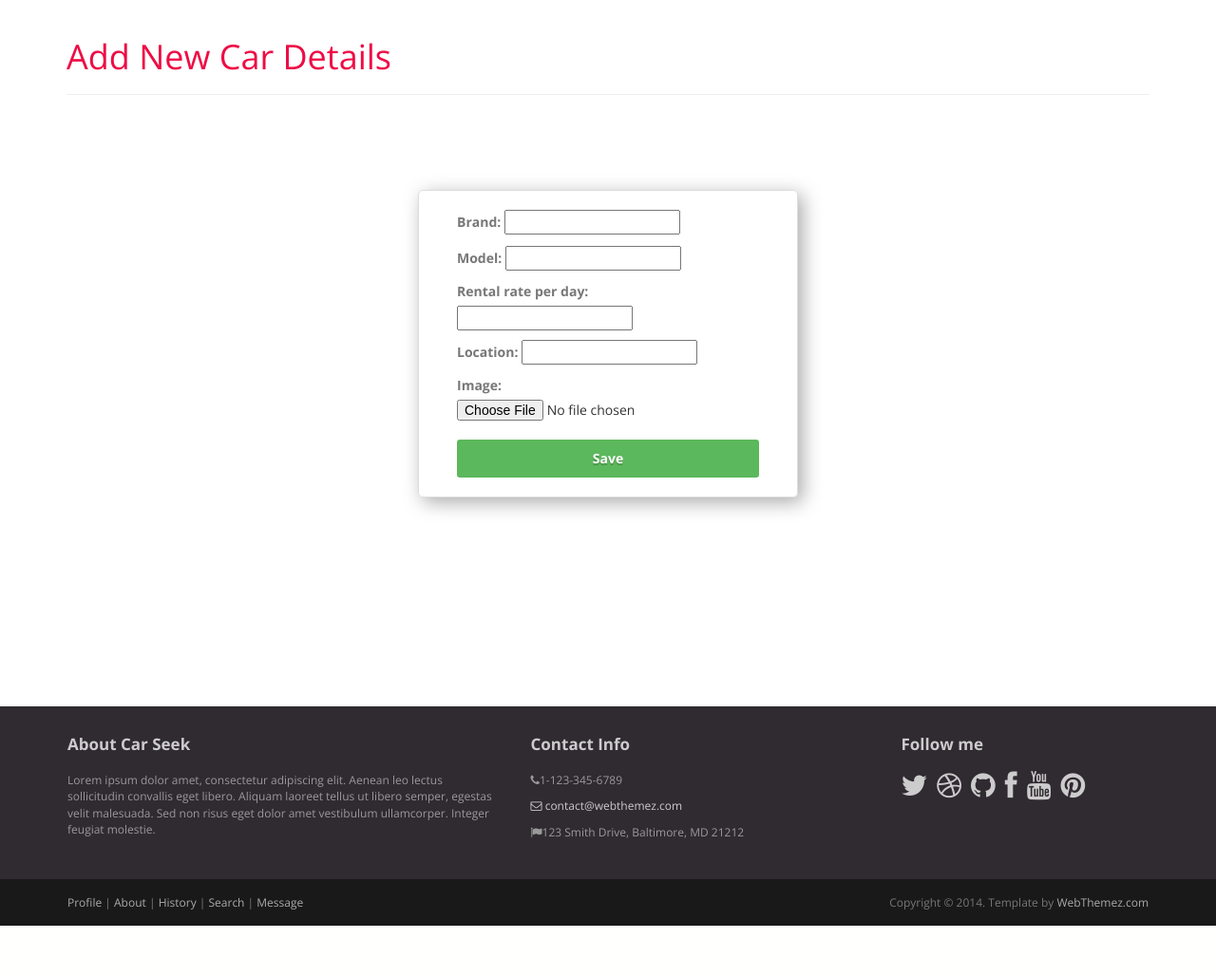
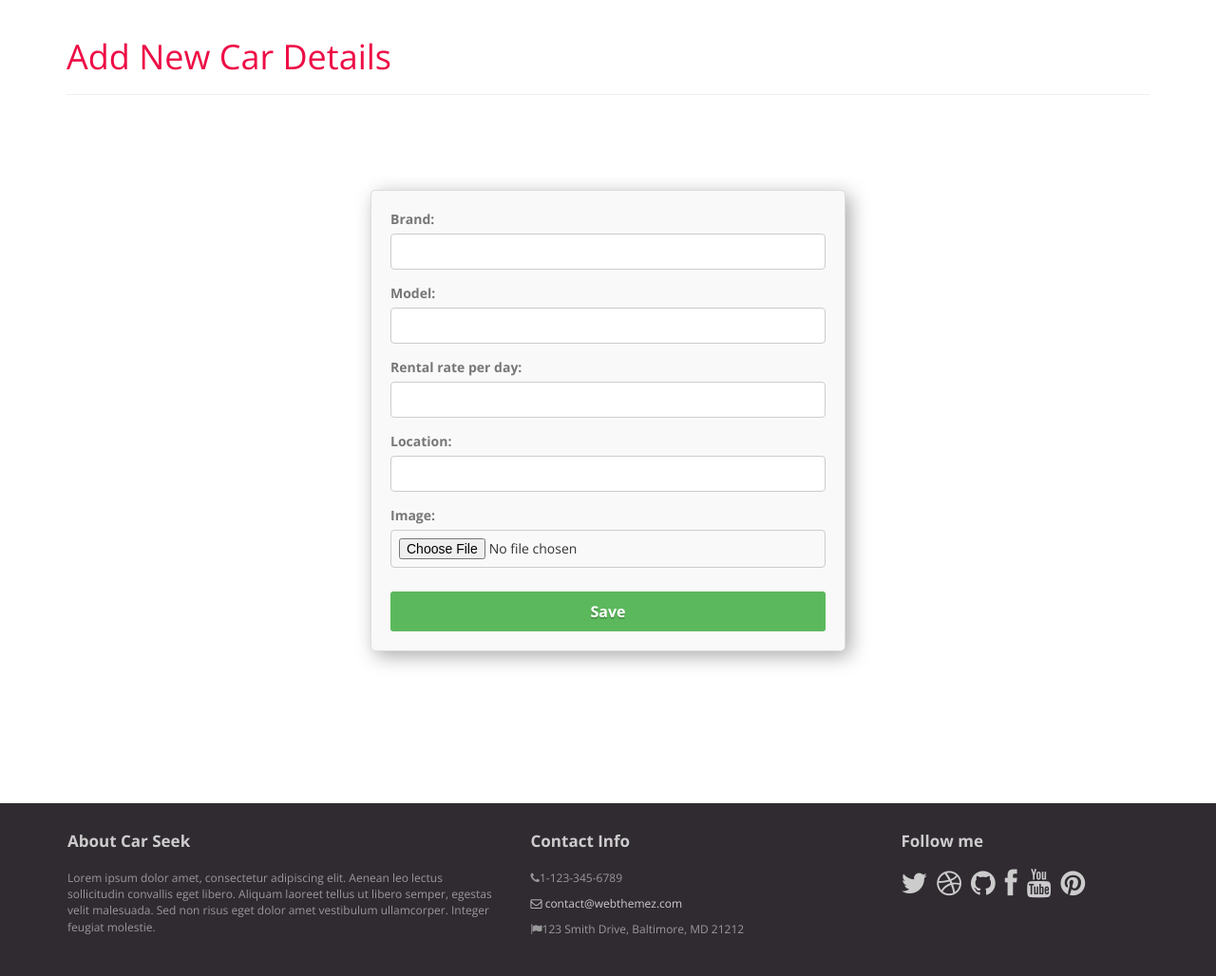
Before and after one commit to Anugrah-T-Sebastian/CarkSeek, a Django app: page /car-details-upload in a window 1280 px wide. Shown: the part 150-1178 px from the top of the page at 95% size. Before the commit the page ends 1125 px from the top, so only its background shows below. Run offline with Django 4.2, Linux system fonts and the light colour scheme; a user stored in the database is signed in; some libraries are stand-ins or nearby versions.

Commit message:
add car page change

```diff
--- a/BaseApp/templates/BaseApp/car_create.html
+++ b/BaseApp/templates/BaseApp/car_create.html
@@ -1,30 +1,53 @@
-{% extends 'user_profile_layout.html' %} {% block css %}
+{% extends 'user_profile_layout.html' %}
+
+{% block css %}
 <style>
   .form-container {
-    width: 400px;
+    width: 60%;
+    max-width: 500px;
     border: 1px solid #dddddd;
     border-radius: 5px;
     box-shadow: 5px 5px 20px #aaa;
-
-    margin-left: auto;
-    margin-right: auto;
-    margin-top: 100px;
-    padding: 20px 40px;
+    margin: 100px auto;
+    padding: 20px;
+    background-color: #f9f9f9;
   }
 
   .form-container h2 {
-    margin-top: 10px;
+    margin-bottom: 20px;
     text-align: center;
+    color: #333;
   }
 
   button[type="submit"] {
     width: 100%;
     background-color: #5cb85c;
     border-color: #4cae4c;
+    padding: 10px;
+    font-size: 16px;
     margin-top: 10px;
   }
+
+  .form-group {
+    margin-bottom: 15px;
+  }
+
+  label {
+    display: block;
+    margin-bottom: 5px;
+  }
+
+  input, select, textarea {
+    width: 100%;
+    padding: 8px;
+    border-radius: 4px;
+    border: 1px solid #ccc;
+    box-sizing: border-box;
+  }
 </style>
-{% endblock %} {% block content %}
+{% endblock %}
+
+{% block content %}
 <header id="head" class="secondary"></header>
 <div class="container mt-4">
   <ol class="breadcrumb">
@@ -32,6 +55,7 @@
     <li class="active"><a href="{% url 'user-profile' %}">Profile</a></li>
     <li class="active">Add Car</li>
   </ol>
+
   <div class="row">
     <article class="col-sm-12 maincontent">
       <header class="page-header">
@@ -40,19 +64,25 @@
 
       <div class="form-container">
         <form method="post" enctype="multipart/form-data">
-          {% csrf_token %} {{ form.as_p }}
+          {% csrf_token %}
+          {% for field in form %}
+          <div class="form-group">
+            {{ field.label_tag }}
+            {{ field }}
+            {% if field.help_text %}
+            <small class="form-text text-muted">{{ field.help_text }}</small>
+            {% endif %}
+            {% for error in field.errors %}
+            <div class="alert alert-danger" role="alert">
+              {{ error }}
+            </div>
+            {% endfor %}
+          </div>
+          {% endfor %}
           <button type="submit" class="btn btn-success">Save</button>
         </form>
       </div>
     </article>
   </div>
-  <br />
-  <br />
-  <br />
-  <br />
-  <br />
-  <br />
-  <br />
-  <br />
 </div>
 {% endblock %}
--- a/BaseApp/urls.py
+++ b/BaseApp/urls.py
@@ -17,10 +17,7 @@ urlpatterns = [
     path('profile/history', views.userHistory, name="user-history"),
     path('profile/damagereport', views.userContact, name="user-damage-report"),
     path('profile/chatbox', views.userChatbox, name="user-chatbox"),
-
     path('car-details/<str:pk>', views.carDetailsPage, name="car-details"),
     path('car-details-upload', views.uploadCarDetails, name='car-details-upload'),
     path('generate-pdf/', views.generate_pdf, name='generate_pdf'),
-
-
 ]
```
Also changed, not shown: db.sqlite3.
